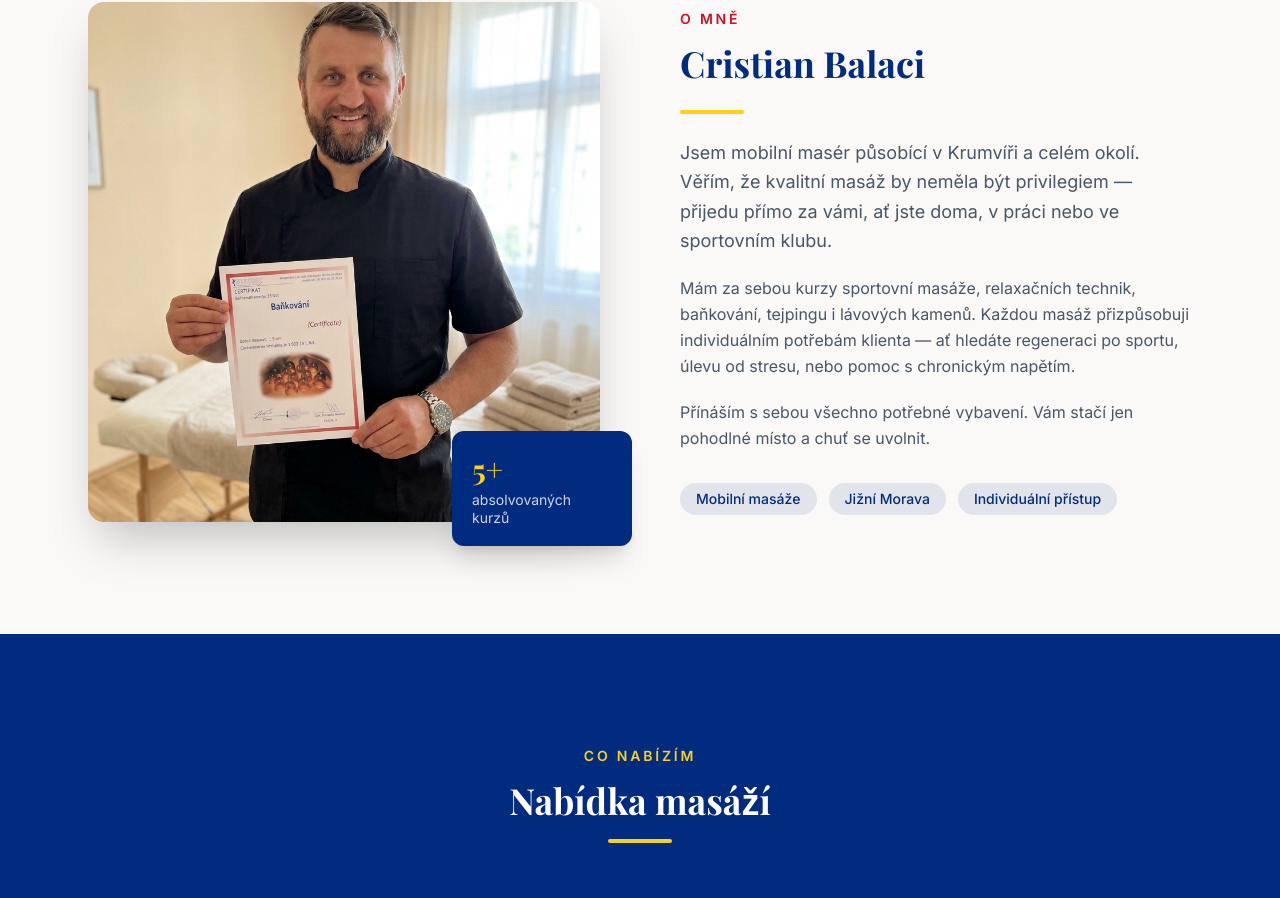
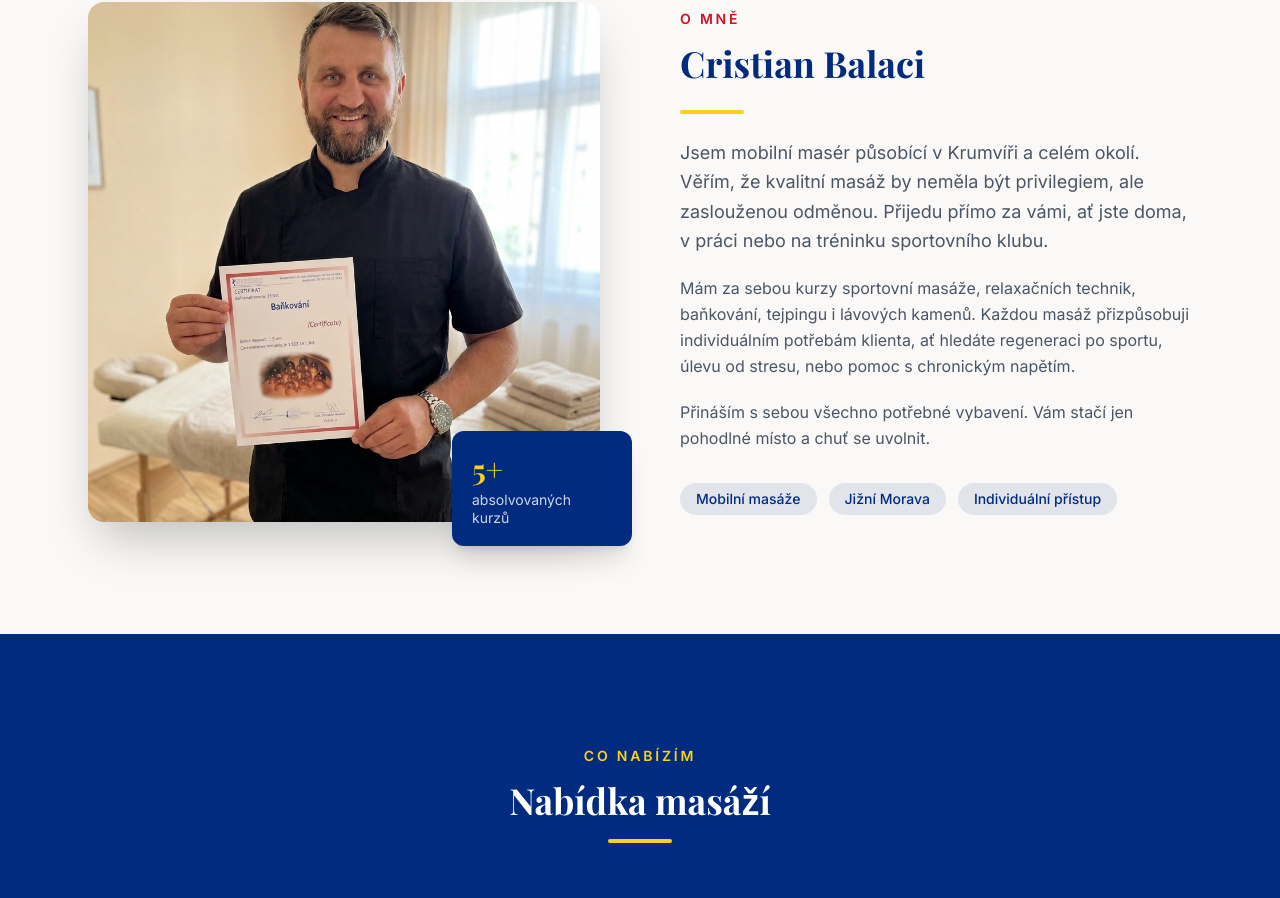
Before and after one commit to vitacharvat-code/masaze-krumvir, a Next.js app: page / in a window 1280 px wide. Shown: the part 910-1808 px from the top of the page. Built offline with nearby package versions, Linux system fonts and the light colour scheme; grey boxes are pictures that could not be loaded; a web font is replaced by a local one.

Commit message:
O mně: aktualizovat text dle zadání
Co-Authored-By: Claude Sonnet 4.6 <noreply@anthropic.com>

```diff
--- a/components/About.tsx
+++ b/components/About.tsx
@@ -35,17 +35,18 @@ export default function About() {
             <div className="w-16 h-1 bg-[#FCD116] rounded mb-6" />
             <p className="text-gray-600 text-lg leading-relaxed mb-5">
               Jsem mobilní masér působící v Krumvíři a celém okolí. Věřím, že
-              kvalitní masáž by neměla být privilegiem — přijedu přímo za vámi,
-              ať jste doma, v práci nebo ve sportovním klubu.
+              kvalitní masáž by neměla být privilegiem, ale zaslouženou odměnou.
+              Přijedu přímo za vámi, ať jste doma, v práci nebo na tréninku
+              sportovního klubu.
             </p>
             <p className="text-gray-600 leading-relaxed mb-5">
               Mám za sebou kurzy sportovní masáže, relaxačních technik,
               baňkování, tejpingu i lávových kamenů. Každou masáž přizpůsobuji
-              individuálním potřebám klienta — ať hledáte regeneraci po sportu,
+              individuálním potřebám klienta, ať hledáte regeneraci po sportu,
               úlevu od stresu, nebo pomoc s chronickým napětím.
             </p>
             <p className="text-gray-600 leading-relaxed mb-8">
-              Přínáším s sebou všechno potřebné vybavení. Vám stačí jen pohodlné
+              Přináším s sebou všechno potřebné vybavení. Vám stačí jen pohodlné
               místo a chuť se uvolnit.
             </p>
 
```
